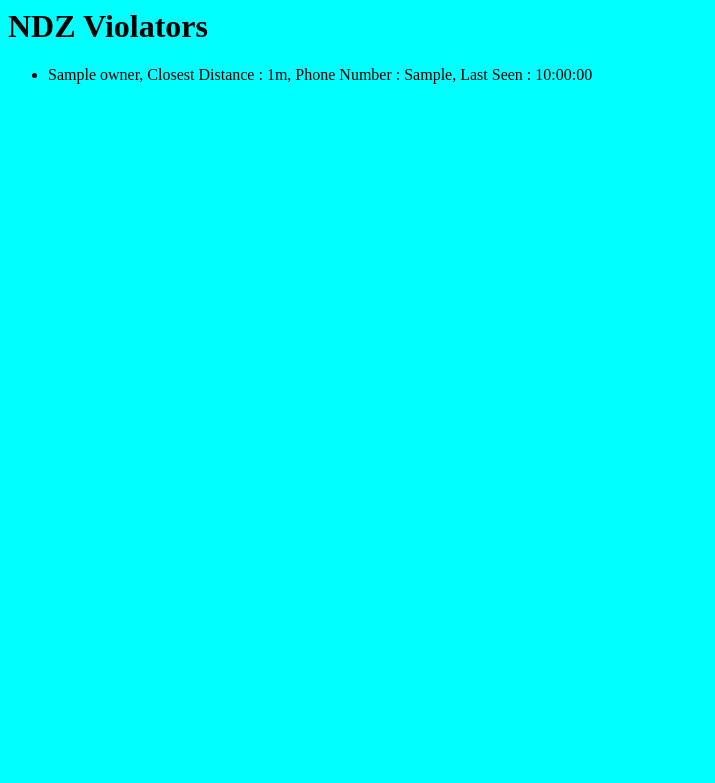
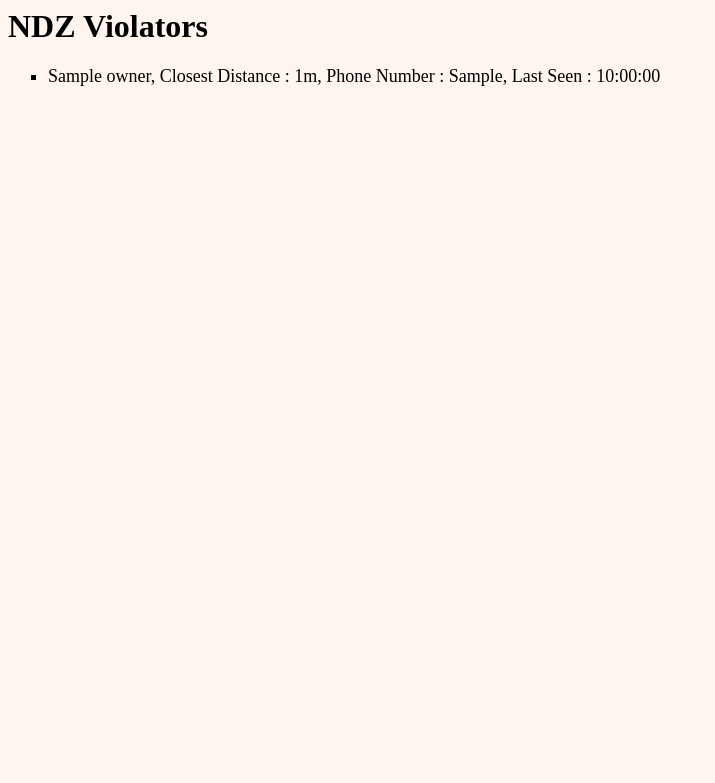
Before and after one commit to spoussa/birdnest, a Django app: page / in a window 1280 px wide. Shown: the top 783 px of the page, without its empty margins (0-715 px from the left). Run offline with Django 4.2, Linux system fonts and the light colour scheme; tables that the repository leaves empty hold one stand-in row (values such as "Sample post").

Commit message:
css changes

```diff
--- a/hello/static/style.css
+++ b/hello/static/style.css
@@ -1,3 +1,10 @@
 body{
-    background-color: aqua;
+    background-color: seashell;
+
 }
+li {
+    list-style: square
+}
+ul{
+    font-size: large;
+}
```
